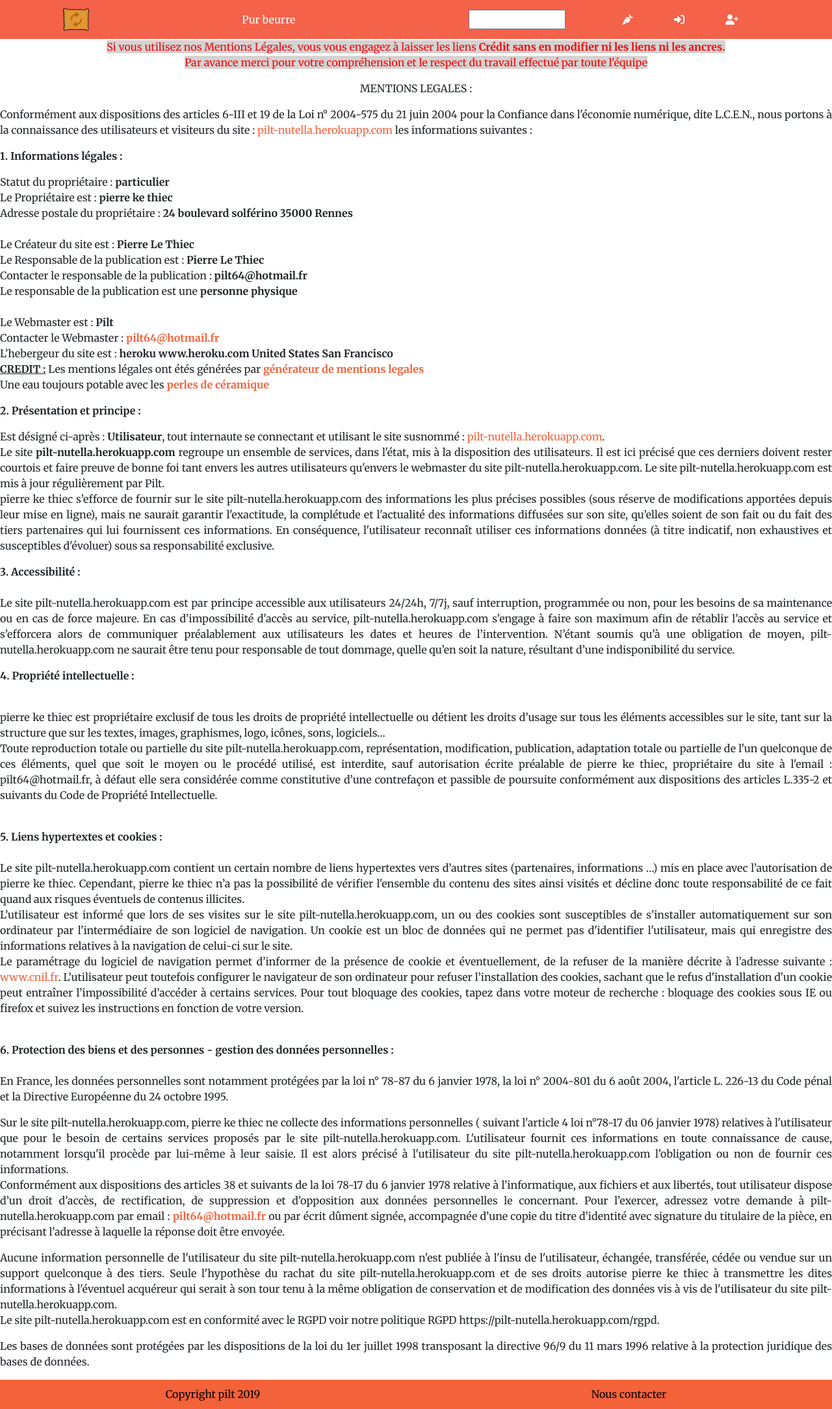
After one commit to ometeore/nutella, a Django app: page /user/mentions_legales in a window 1280 px wide. The commit adds this page. Shown: the whole page at 65% size. Run offline with Django 3.2, Linux system fonts and the light colour scheme; some libraries are stand-ins or nearby versions.

Commit message:
front + mention legales

```diff
--- a/projet/aliment/static/css/css.css
+++ b/projet/aliment/static/css/css.css
@@ -8,7 +8,7 @@ body, h1
 #remi_colette{
     background-color: #f4623a;
     color: white;
-    padding-top: 80px;
+    padding-top: 50px;
     padding-bottom: 80px;
 }
 #navbar{
@@ -84,7 +84,7 @@ body, h1
     background: url("/static/img/fond.jpg") no-repeat;
     background-size: cover;
     opacity: 0.9;
-    height: 650px;
+    height: 732px;
     color: white;
     display: flex;
     flex-direction: column;
@@ -108,7 +108,7 @@ body, h1
     justify-content: space-around;
 }
 #contact{
-    margin:100px;
+    margin: 50px;
 }
 .text_justify{
     text-align: justify;
--- a/projet/aliment/templates/layouts/index_bootstrap_theme.html
+++ b/projet/aliment/templates/layouts/index_bootstrap_theme.html
@@ -75,7 +75,7 @@
 
         <!-- Footer -->
         <footer class="section_footer">
-          <p>Copyright pilt 2019 </p>
+          <a class="color_black" href="{%url 'user:mention_legale'%}">Copyright pilt 2019 </a>
           <a class="color_black" href="{% url 'index' %}#contact"> Nous contacter </a>
         </footer>
     </div>
--- a/projet/aliment/templates/layouts/main.html
+++ b/projet/aliment/templates/layouts/main.html
@@ -27,7 +27,7 @@
   <div class="" id="remi_colette">
 
     <h2 class="">Colette & Rémi</h2>
-    <hr class="">
+    <hr class="" style="width: 150px;">
 
     <div class="horizontal_flex">
 
@@ -56,7 +56,7 @@
       <div class="">
 
         <h2 class="">Contactez nous!</h2>
-        <hr class="">
+        <hr class="" style="width: 150px;">
         <p class="">On ne répond que durant la pleine lune.</p>
 
       </div>
@@ -77,4 +77,4 @@
       </div>
 
   </div>
-  {% endblock %}
+{% endblock %}
--- a/projet/aliment/views/recherche.py
+++ b/projet/aliment/views/recherche.py
@@ -20,9 +20,12 @@ def index(request):
             print(list(aliment_search_list))
             if(list(aliment_search_list) == []):
                 form1 = RechercheAliment()
-                return render(request, "layouts/main.html", {"form": form1})
+                return render(request, "layouts/main.html", {"form": form})
             else:
                 return render(request, "aliment/recherche.html", context)
+        else:
+            return render(request, "layouts/main.html", {"form": form})
+
 
     else:
         return render(request, "aliment/index.html")
--- a/projet/utilisateur/models.py
+++ b/projet/utilisateur/models.py
@@ -3,7 +3,7 @@ from django.db import models
 
 
 class MyUser(AbstractUser):
-    aliment = models.ManyToManyField("aliment.Aliment")  # int(11) NOT NULL,
+    aliment = models.ManyToManyField("aliment.Aliment", blank=True)  # int(11) NOT NULL,
 
 
 #    last_name = models.CharField(max_length=100, blank=True)
--- /dev/null
+++ b/projet/utilisateur/templates/mention_legales/mention_legales.html
@@ -0,0 +1,82 @@
+{% extends 'layouts/index_bootstrap_theme.html' %}
+{% load static %}
+
+{% block content %}
+
+
+
+
+
+
+
+
+
+
+
+<p style="text-align:center"><span style="color:#FF0000"><span style="background-color:#D3D3D3">Si vous utilisez nos Mentions Légales, vous vous engagez à laisser les liens </span><strong><span style="background-color:#D3D3D3">Crédit sans en modifier ni les liens ni les ancres.</span></strong><span style="background-color:#D3D3D3"> </span></span><br />
+    <span style="color:#FF0000"><span style="background-color:#D3D3D3">Par avance merci pour votre compréhension et le respect du travail effectué par toute l'équipe</span></span></p>
+
+    <p style="text-align:center">MENTIONS LEGALES :</p>
+
+    <p style="text-align:justify">Conformément aux dispositions des articles 6-III et 19 de la Loi n° 2004-575 du 21 juin 2004 pour la Confiance dans l'économie numérique, dite L.C.E.N., nous portons à la connaissance des utilisateurs et visiteurs du site : <a href="http://pilt-nutella.herokuapp.com" target="_blank">pilt-nutella.herokuapp.com</a> les informations suivantes :</p>
+
+    <p style="text-align:justify"><strong>1. Informations légales :</strong></p>
+
+    <p style="text-align:justify">Statut du propriétaire : <strong>particulier</strong><br />
+    Le Propriétaire est : <strong>pierre ke thiec</strong><br />
+    Adresse postale du propriétaire : <strong>24 boulevard solférino 35000 Rennes</strong><br />
+     <br />
+    Le Créateur du site est : <strong>Pierre Le Thiec</strong><br />
+    Le Responsable de la  publication est : <strong>Pierre Le Thiec</strong><br />
+    Contacter le responsable de la publication : <strong>pilt64@hotmail.fr</strong><br />
+    Le responsable de la publication est une<strong> personne physique</strong><br />
+    <br />
+    Le Webmaster est  : <strong>Pilt</strong><br />
+    Contacter le Webmaster :  <strong><a href="mailto:pilt64@hotmail.fr?subject=Contact a partir des mentions lÃ©gales via le site pilt-nutella.herokuapp.com">pilt64@hotmail.fr</a></strong><br />
+    L’hebergeur du site est : <strong>heroku www.heroku.com United States San Francisco</strong><br />
+    <strong><u>CREDIT :</u> </strong> Les mentions légales ont étés générées par<strong> <a href="https://www.generer-mentions-legales.com/generateur-mentions-legales.html" target="_blank">générateur de mentions legales</a></strong><br />
+    Une eau toujours potable avec les <strong><a href="https://www.chamarrel.com/perles-de-ceramique-em-pxl-29_37.html">perles de céramique</a></strong></p>
+
+    <p style="text-align:justify"> </p>
+
+    <p style="text-align:justify"><strong>2. Présentation et principe :</strong></p>
+
+    <p style="text-align:justify">Est désigné ci-après : <strong>Utilisateur</strong>, tout internaute se connectant et utilisant le site susnommé : <a href="http://pilt-nutella.herokuapp.com" target="_blank">pilt-nutella.herokuapp.com</a>.<br />
+    Le site <strong>pilt-nutella.herokuapp.com</strong><strong> </strong>regroupe un ensemble de services, dans l'état,  mis à la disposition des utilisateurs. Il est ici précisé que ces derniers doivent rester courtois et faire preuve de bonne foi tant envers les autres utilisateurs qu'envers le webmaster du site pilt-nutella.herokuapp.com. Le site pilt-nutella.herokuapp.com est mis à jour régulièrement par Pilt.<br />
+    pierre ke thiec s’efforce de fournir sur le site pilt-nutella.herokuapp.com des informations les plus précises possibles (sous réserve de modifications apportées depuis leur mise en ligne), mais ne saurait garantir l'exactitude, la complétude et l'actualité des informations diffusées sur son site, qu’elles soient de son fait ou du fait des tiers partenaires qui lui fournissent ces informations. En conséquence, l'utilisateur reconnaît utiliser ces informations données (à titre indicatif, non exhaustives et susceptibles d'évoluer) sous sa responsabilité exclusive.</p>
+
+    <p style="text-align:justify"> </p>
+
+    <p style="text-align:justify"><strong>3. Accessibilité :</strong><br />
+    <br />
+    Le site pilt-nutella.herokuapp.com est par principe accessible aux utilisateurs 24/24h, 7/7j, sauf interruption, programmée ou non, pour les besoins de sa maintenance ou en cas de force majeure. En cas d’impossibilité d’accès au service, pilt-nutella.herokuapp.com s’engage à faire son maximum afin de rétablir l’accès au service et s’efforcera alors de communiquer préalablement aux utilisateurs les dates et heures de l’intervention.  N’étant soumis qu’à une obligation de moyen, pilt-nutella.herokuapp.com ne saurait être tenu pour responsable de tout dommage, quelle qu’en soit la nature, résultant d’une indisponibilité du service.</p>
+
+    <p style="text-align:justify"> </p>
+
+    <p style="text-align:justify"><strong>4. Propriété intellectuelle :</strong></p>
+
+    <p style="text-align:justify"><br />
+    pierre ke thiec est propriétaire exclusif de tous les droits de propriété intellectuelle ou détient les droits d’usage sur tous les éléments accessibles sur le site, tant sur la structure que sur les textes, images, graphismes, logo, icônes, sons, logiciels…<br />
+    Toute reproduction totale ou partielle du site pilt-nutella.herokuapp.com, représentation, modification, publication, adaptation totale ou partielle de l'un quelconque de ces éléments, quel que soit le moyen ou le procédé utilisé, est interdite, sauf autorisation écrite préalable de pierre ke thiec, propriétaire du site à l'email : pilt64@hotmail.fr, à défaut elle sera considérée comme constitutive d’une contrefaçon et passible de poursuite conformément aux dispositions des articles L.335-2 et suivants du Code de Propriété Intellectuelle.</p>
+
+    <p style="text-align:justify"><br />
+    <strong>5. Liens hypertextes et cookies :</strong><br />
+    <br />
+    Le site pilt-nutella.herokuapp.com contient un certain nombre de liens hypertextes vers d’autres sites (partenaires, informations …) mis en place avec l’autorisation de pierre ke thiec. Cependant, pierre ke thiec n’a pas la possibilité de vérifier l'ensemble du contenu des sites ainsi visités et décline donc toute responsabilité de ce fait quand aux risques éventuels de contenus illicites.<br />
+    L’utilisateur est informé que lors de ses visites sur le site pilt-nutella.herokuapp.com, un ou des cookies sont susceptibles de s’installer automatiquement sur son ordinateur par l'intermédiaire de son logiciel de navigation. Un cookie est un bloc de données qui ne permet pas d'identifier l'utilisateur, mais qui enregistre des informations relatives à la navigation de celui-ci sur le site. <br />
+    Le paramétrage du logiciel de navigation permet d’informer de la présence de cookie et éventuellement, de la refuser de la manière décrite à l’adresse suivante : <a href="http://www.cnil.fr">www.cnil.fr</a>. L’utilisateur peut toutefois configurer le navigateur de son ordinateur pour refuser l’installation des cookies, sachant que le refus d'installation d'un cookie peut entraîner l’impossibilité d’accéder à certains services. Pour tout bloquage des cookies, tapez dans votre moteur de recherche : bloquage des cookies sous IE ou firefox et suivez les instructions en fonction de votre version.</p>
+
+    <p style="text-align:justify"><br />
+    <strong>6. Protection des biens et des personnes - gestion des données personnelles :</strong><br />
+    <br />
+    En France, les données personnelles sont notamment protégées par la loi n° 78-87 du 6 janvier 1978, la loi n° 2004-801 du 6 août 2004, l'article L. 226-13 du Code pénal et la Directive Européenne du 24 octobre 1995.</p>
+
+    <p style="text-align:justify">Sur le site pilt-nutella.herokuapp.com, pierre ke thiec ne collecte des informations personnelles ( suivant l'article 4 loi n°78-17 du 06 janvier 1978) relatives à l'utilisateur que pour le besoin de certains services proposés par le site pilt-nutella.herokuapp.com. L'utilisateur fournit ces informations en toute connaissance de cause, notamment lorsqu'il procède par lui-même à leur saisie. Il est alors précisé à l'utilisateur du site pilt-nutella.herokuapp.com l’obligation ou non de fournir ces informations.<br />
+    Conformément aux dispositions des articles 38 et suivants de la loi 78-17 du 6 janvier 1978 relative à l’informatique, aux fichiers et aux libertés, tout utilisateur dispose d’un droit d’accès, de rectification, de suppression et d’opposition aux données personnelles le concernant. Pour l’exercer, adressez votre demande à pilt-nutella.herokuapp.com par email : <strong><a href="mailto:pilt64@hotmail.fr?subject=Contact ï¿½ partir des mentions lï¿½gales via le site pilt-nutella.herokuapp.com">pilt64@hotmail.fr</a></strong> ou par écrit dûment signée, accompagnée d’une copie du titre d’identité avec signature du titulaire de la pièce, en précisant l’adresse à laquelle la réponse doit être envoyée.</p>
+
+    <p style="text-align:justify">Aucune information personnelle de l'utilisateur du site pilt-nutella.herokuapp.com n'est publiée à l'insu de l'utilisateur, échangée, transférée, cédée ou vendue sur un support quelconque à des tiers. Seule l'hypothèse du rachat du site pilt-nutella.herokuapp.com et de ses droits autorise pierre ke thiec à transmettre les dites informations à l'éventuel acquéreur qui serait à son tour tenu à la même obligation de conservation et de modification des données vis à vis de l'utilisateur du site pilt-nutella.herokuapp.com.<br />
+    Le site pilt-nutella.herokuapp.com est en conformité avec le RGPD voir notre politique RGPD  https://pilt-nutella.herokuapp.com/rgpd.</p>
+
+    <p style="text-align:justify">Les bases de données sont protégées par les dispositions de la loi du 1er juillet 1998 transposant la directive 96/9 du 11 mars 1996 relative à la protection juridique des bases de données.</p>
+
+{% endblock %}
--- a/projet/utilisateur/urls.py
+++ b/projet/utilisateur/urls.py
@@ -9,4 +9,5 @@ urlpatterns = [
     path("profil", views.mon_compte, name="profil_user"),
     path("create", views.create, name="inscription"),
     path("deconnexion", views.deconnexion, name="deconnexion"),
+    path("mentions_legales", views.mention_legale, name="mention_legale"),
 ]
--- a/projet/utilisateur/views.py
+++ b/projet/utilisateur/views.py
@@ -41,7 +41,7 @@ def create(request):
     if form.is_valid():
         if form.cleaned_data["confirm_password"] == form.cleaned_data["password"]:
             user = MyUser.objects.create_user(form.cleaned_data["Username"])
-            user.set_password = form.cleaned_data["password"]
+            user.set_password(form.cleaned_data["password"])
             user.last_name = form.cleaned_data["last_name"]
             user.first_name = form.cleaned_data["first_name"]
             user.email = form.cleaned_data["email"]
@@ -55,3 +55,6 @@ def create(request):
 def deconnexion(request):
     logout(request)
     return redirect("/")
+
+def mention_legale(request):
+    return render(request, "mention_legales/mention_legales.html")
```
Also changed, not shown: projet/aliment/management/commands/print.py (+43 -14 lines), projet/utilisateur/migrations/0002_auto_20200122_1401.py (added), projet/utilisateur/migrations/0003_auto_20200122_1402.py (added).
